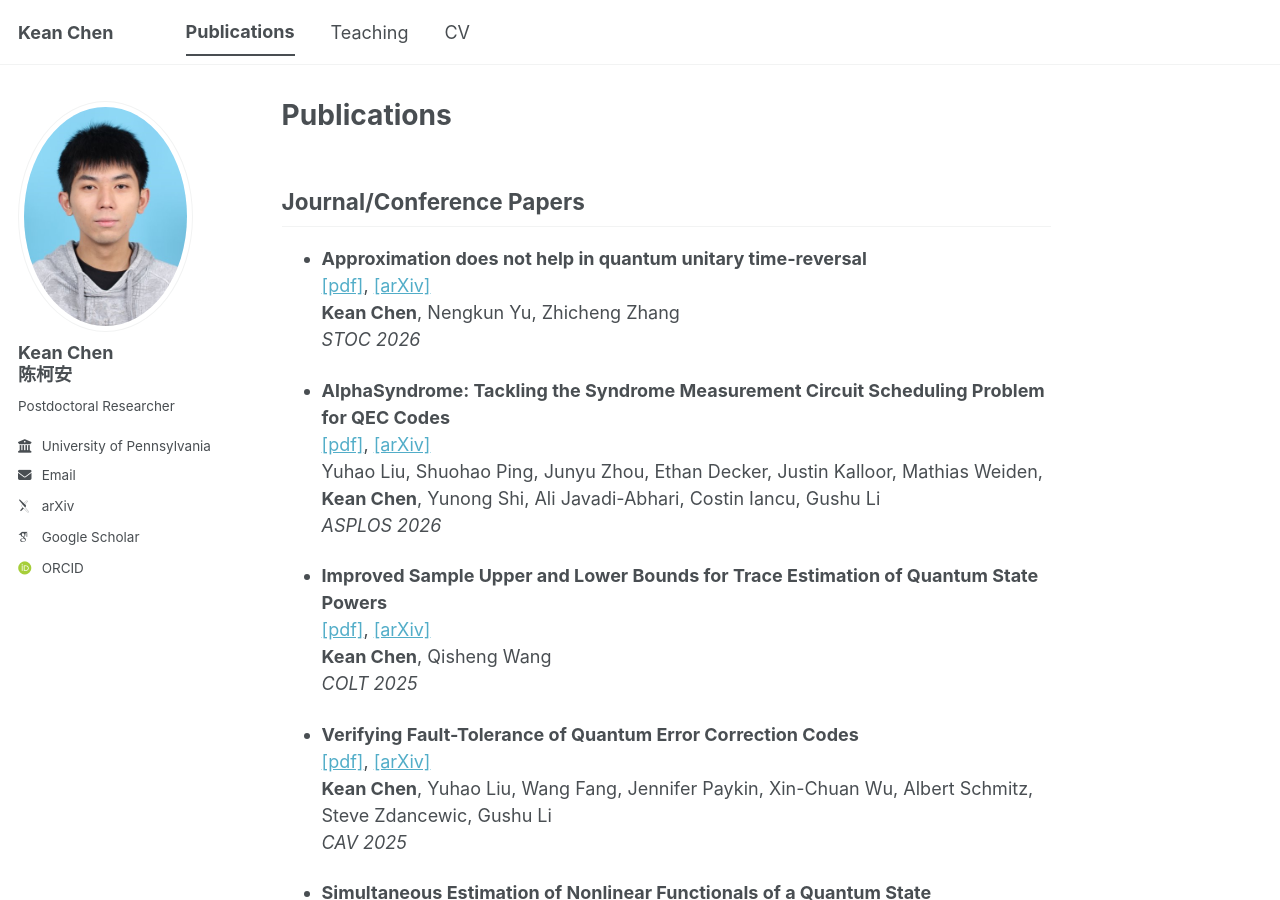
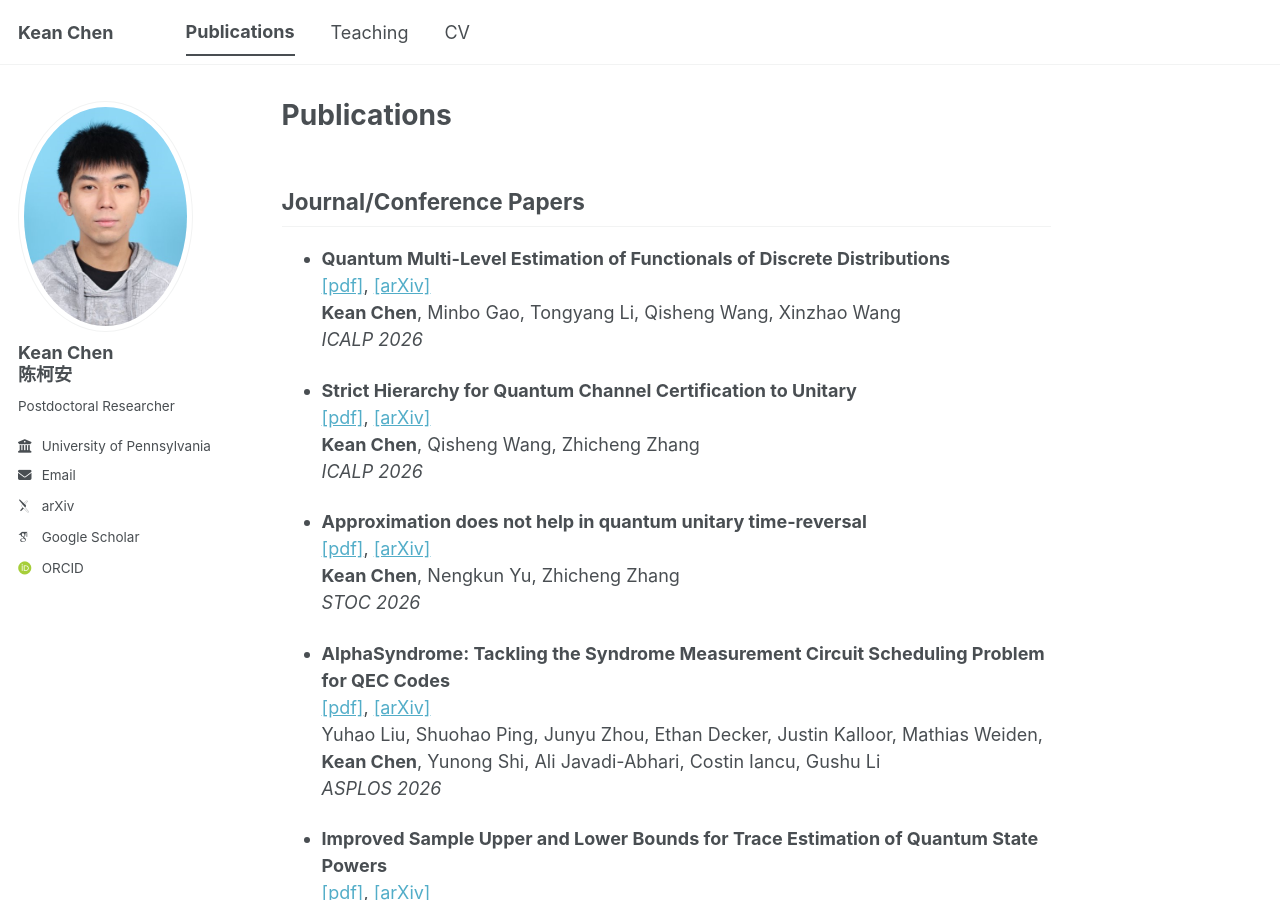
Before and after one commit to cccorn/cccorn.github.io, a Jekyll site: the page built from _pages/publications.md, in a window 1280 px wide and 900 px high. Built offline with Jekyll 4.4.1, drawn with Linux system fonts in a browser that asks for light colours; some web fonts are replaced; a script bundle is joined from its source files by our own code; library files that are not in the unit come from our copies.

Commit message:
Update publications.md

```diff
--- a/_pages/publications.md
+++ b/_pages/publications.md
@@ -6,6 +6,16 @@ author_profile: true
 ---
 
 ## Journal/Conference Papers
+
+- **Quantum Multi-Level Estimation of Functionals of Discrete Distributions**
+[[pdf]](/publications/Quantum_Multi-Level_Estimation_of_Functionals_of_Discrete_Distributions.pdf), [[arXiv]](https://arxiv.org/abs/2605.03685)
+**Kean Chen**, Minbo Gao, Tongyang Li, Qisheng Wang, Xinzhao Wang
+*ICALP 2026*
+
+- **Strict Hierarchy for Quantum Channel Certification to Unitary**
+[[pdf]](/publications/Strict_Hierarchy_for_Quantum_Channel_Certification_to_Unitary.pdf), [[arXiv]](https://arxiv.org/abs/2604.26900)
+**Kean Chen**, Qisheng Wang, Zhicheng Zhang
+*ICALP 2026*
 
 - **Approximation does not help in quantum unitary time-reversal**
 [[pdf]](/publications/Approximation_does_not_help_in_quantum_unitary_time-reversal.pdf), [[arXiv]](https://arxiv.org/abs/2507.05736)
```
